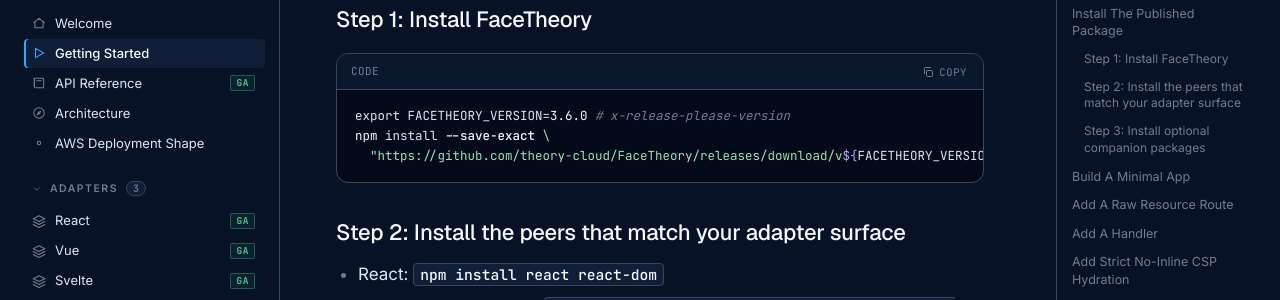
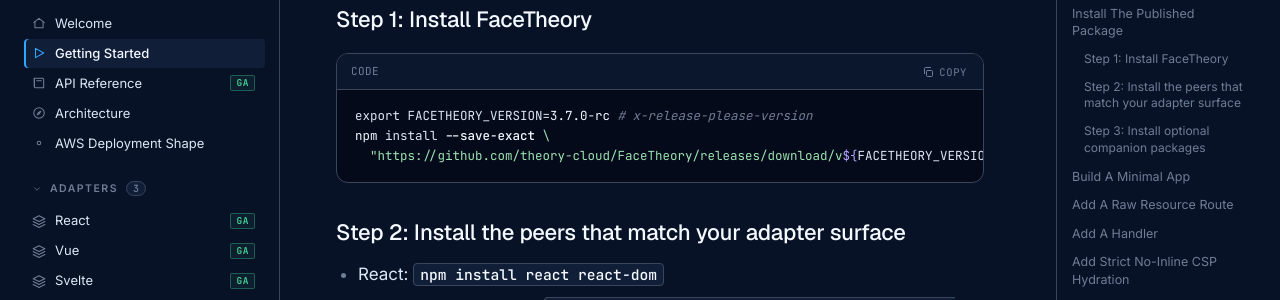
Before and after one commit to theory-cloud/FaceTheory, a Jekyll site: the page built from docs/getting-started.md, in a window 1280 px wide and 900 px high, scrolled down 677 px. Shown: the part 153-453 px from the top of the window. Built offline with Jekyll 4.4.1, drawn with Linux system fonts in a browser that asks for light colours.

Commit message:
chore(premain): release 3.7.0-rc

````diff
--- a/docs/getting-started.md
+++ b/docs/getting-started.md
@@ -25,7 +25,7 @@ Use the exact GitHub release asset so your application stays pinned to the publi
 ### Step 1: Install FaceTheory
 
 ```bash
-export FACETHEORY_VERSION=3.6.0 # x-release-please-version
+export FACETHEORY_VERSION=3.7.0-rc # x-release-please-version
 npm install --save-exact \
   "https://github.com/theory-cloud/FaceTheory/releases/download/v${FACETHEORY_VERSION}/theory-cloud-facetheory-${FACETHEORY_VERSION}.tgz"
 ```
@@ -478,7 +478,7 @@ Important ISR default:
 
 ## Reference Bundle
 
-The `v3.6.0` GitHub release includes the matching `facetheory-reference-${FACETHEORY_VERSION}.tar.gz` bundle. It contains: <!-- x-release-please-version -->
+The `v3.7.0-rc` GitHub release includes the matching `facetheory-reference-${FACETHEORY_VERSION}.tar.gz` bundle. It contains: <!-- x-release-please-version -->
 
 - `docs/` canonical consumer and operator docs
 - `ts/examples/` runnable React, Vue, Svelte, and SSG examples
--- a/ts/package.json
+++ b/ts/package.json
@@ -1,6 +1,6 @@
 {
   "name": "@theory-cloud/facetheory",
-  "version": "3.6.0",
+  "version": "3.7.0-rc",
   "description": "AWS-first SSR, SSG, and blocking ISR runtime for Node.js with React, Vue, and Svelte adapters.",
   "license": "Apache-2.0",
   "type": "module",
````
Also changed, not shown: docs/api-reference.md (+1 -1 lines), .release-please-manifest.premain.json, CHANGELOG.md, README.md, docs/README.md, ts/README.md, 2 other files.
